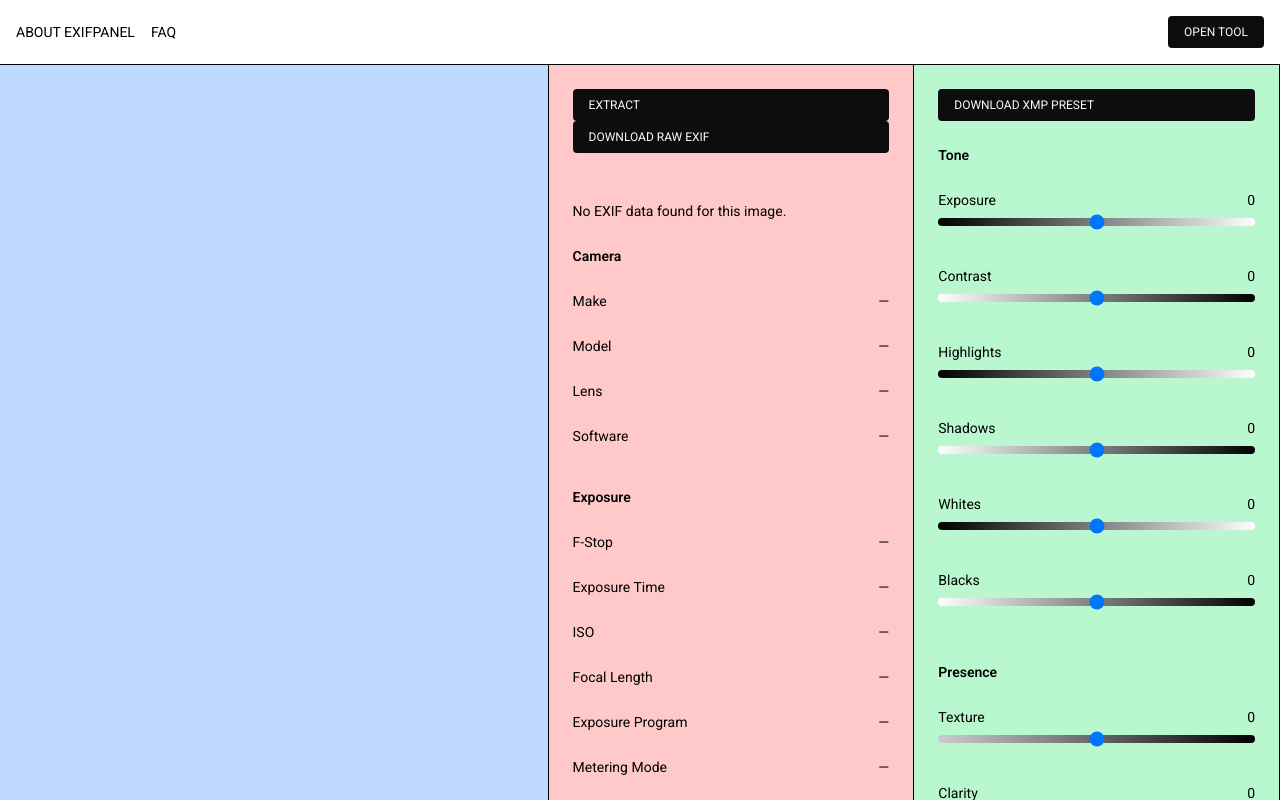
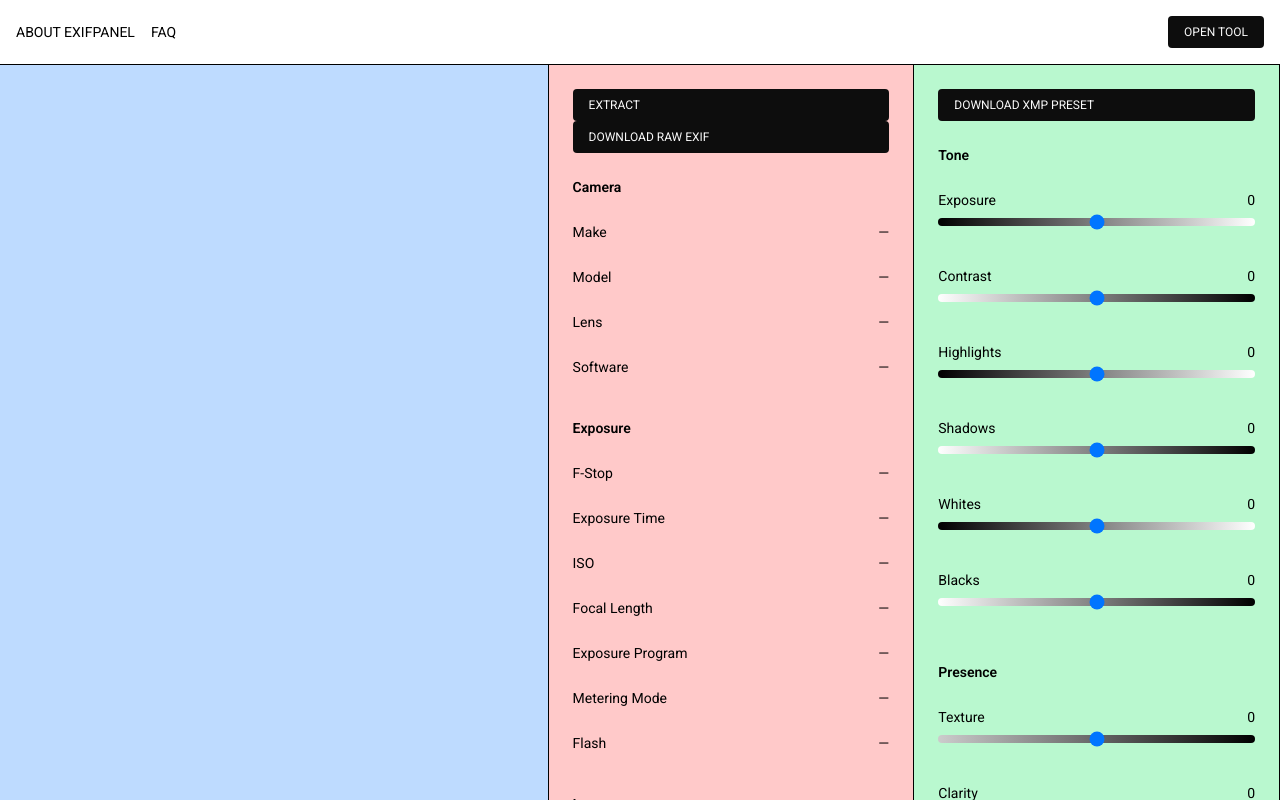
Before and after one commit to psyofrelief/exif-panel, a Next.js app: page / in a window 1280 px wide. Shown: the top 800 px of the page. Built offline with nearby package versions, Linux system fonts and the light colour scheme.

Commit message:
fix: render no exif only when input

```diff
--- a/src/features/Analyser/ExifPanel.tsx
+++ b/src/features/Analyser/ExifPanel.tsx
@@ -9,7 +9,7 @@ import { EXIF_GROUPS } from "./constants/exif";
 import { downloadExifJSON } from "./utils/exportExif";
 
 export default function ExifPanel() {
-  const { metadata, file, blobUrl } = useAnalyserContext();
+  const { metadata, file, error } = useAnalyserContext();
   const { exif, rawExif, iptc, xmp } = metadata;
 
   const extract = useExtractMetadata();
@@ -36,7 +36,9 @@ export default function ExifPanel() {
       <Button type="button" onClick={handleDownloadExif} className="mb-md">
         Download Raw EXIF
       </Button>
-      {!hasExif && <p className="my-md">No EXIF data found for this image.</p>}
+      {file && !hasExif && !error && (
+        <p className="my-md">No EXIF data found for this image.</p>
+      )}
 
       {EXIF_GROUPS.map((group) => (
         <div key={group.title} className="mb-lg">
@@ -90,7 +92,6 @@ export default function ExifPanel() {
       <ul className="mt-md border-t pt-md">
         {xmp &&
           file &&
-          blobUrl &&
           Object.entries(xmp).map(([key, value]) => {
             return (
               <li key={key} className="flex justify-between">
```
